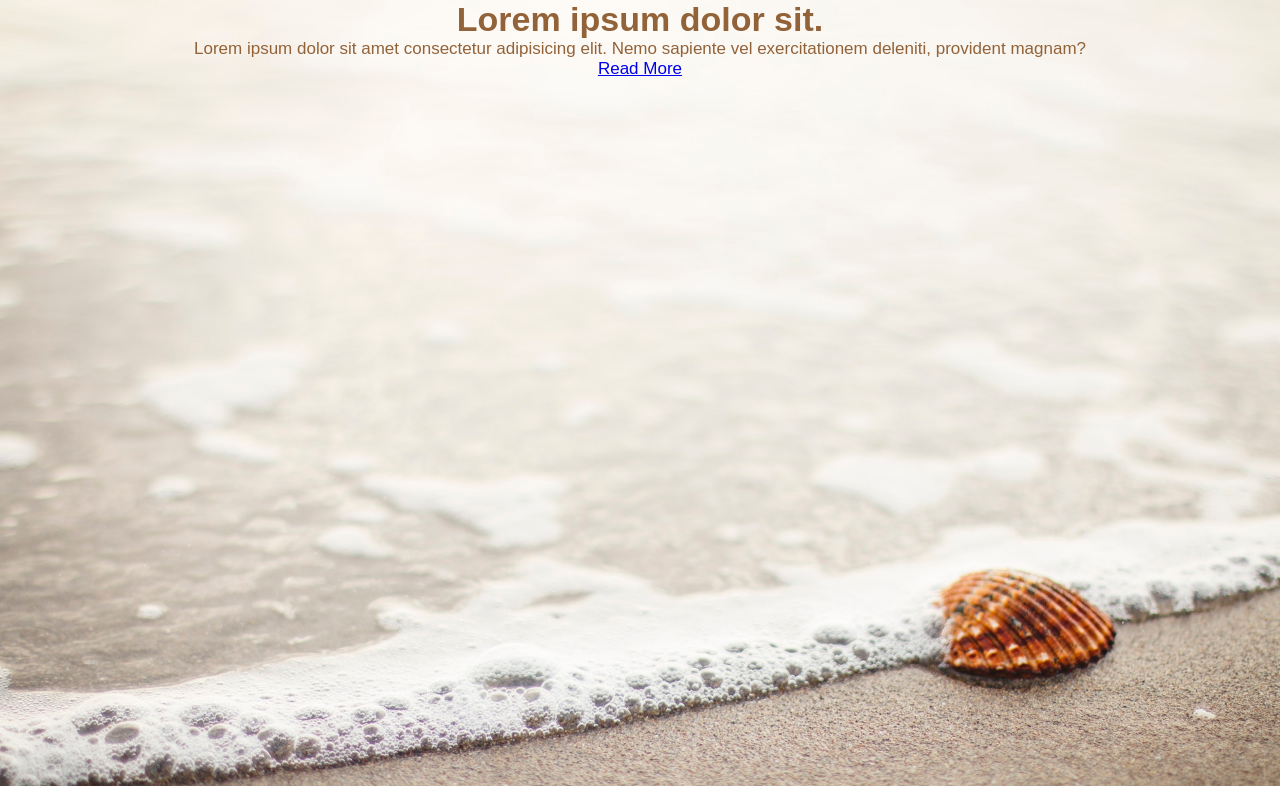
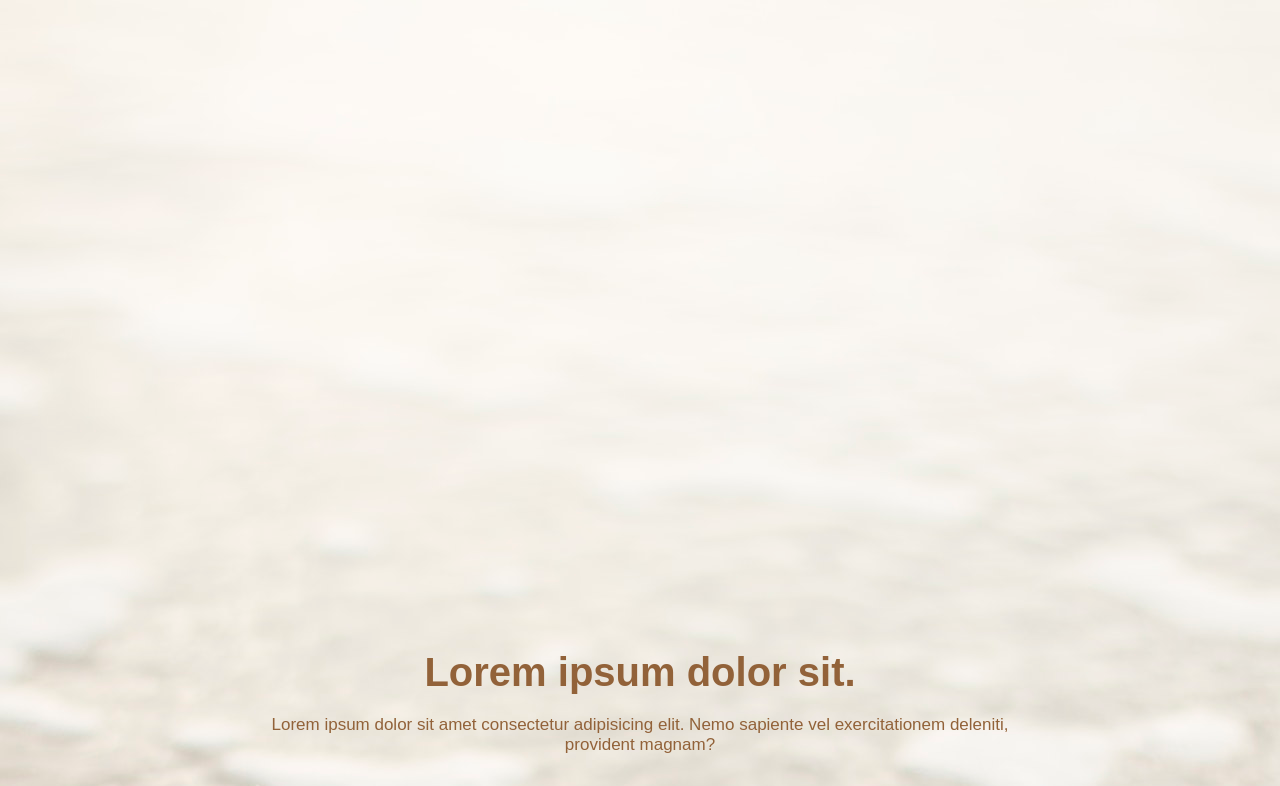
Before and after one commit to IrynaKr1/fullscreen-landing, a plain HTML site: page index.html in a window 1280 px wide. Shown: the top 786 px of the page. Drawn offline with Linux system fonts and the light colour scheme.

Commit message:
Add header style

```diff
--- a/assets/css/style.css
+++ b/assets/css/style.css
@@ -6,7 +6,7 @@
 
 body {
    text-align: center;
-   font-family: Arial, "Helvetica Neue", Helvetica, sans-serif;
+   font-family: Arial, "Helvetica Neue", Verdana, sans-serif;
    font-size: 17px;
    color: #926239;
 }
@@ -17,4 +17,29 @@ body {
     background-size: cover;
     background-position: center;
     height: 100vh;
+    background-color: #cdb6a2dc;
+    padding: 50% 0;
 }
+
+.main-title {
+    font-size: 40px;
+    width: 800px;
+    margin: 0 auto;
+    padding: 10px;
+}
+
+.header-paragraph {
+    margin:  0 auto;
+    padding: 10px;
+    margin-bottom: 35px;
+    width: 800px;
+}
+
+.button{
+    text-decoration: none;
+    font-size: 18px;
+    color: #926239;
+    border: #926239 1px solid;
+    border-radius: 10px;
+    padding: 10px 15px;
+}
```
